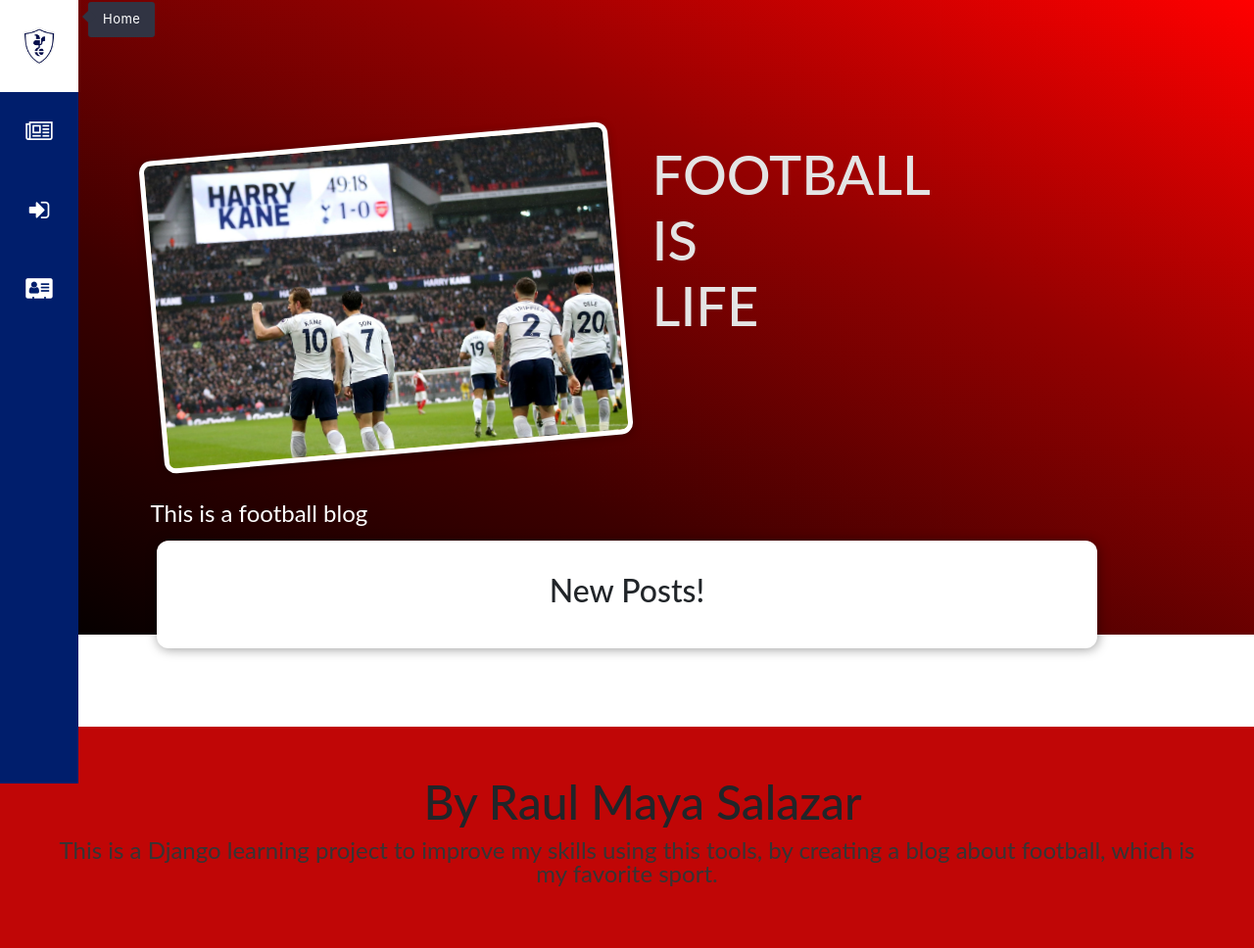
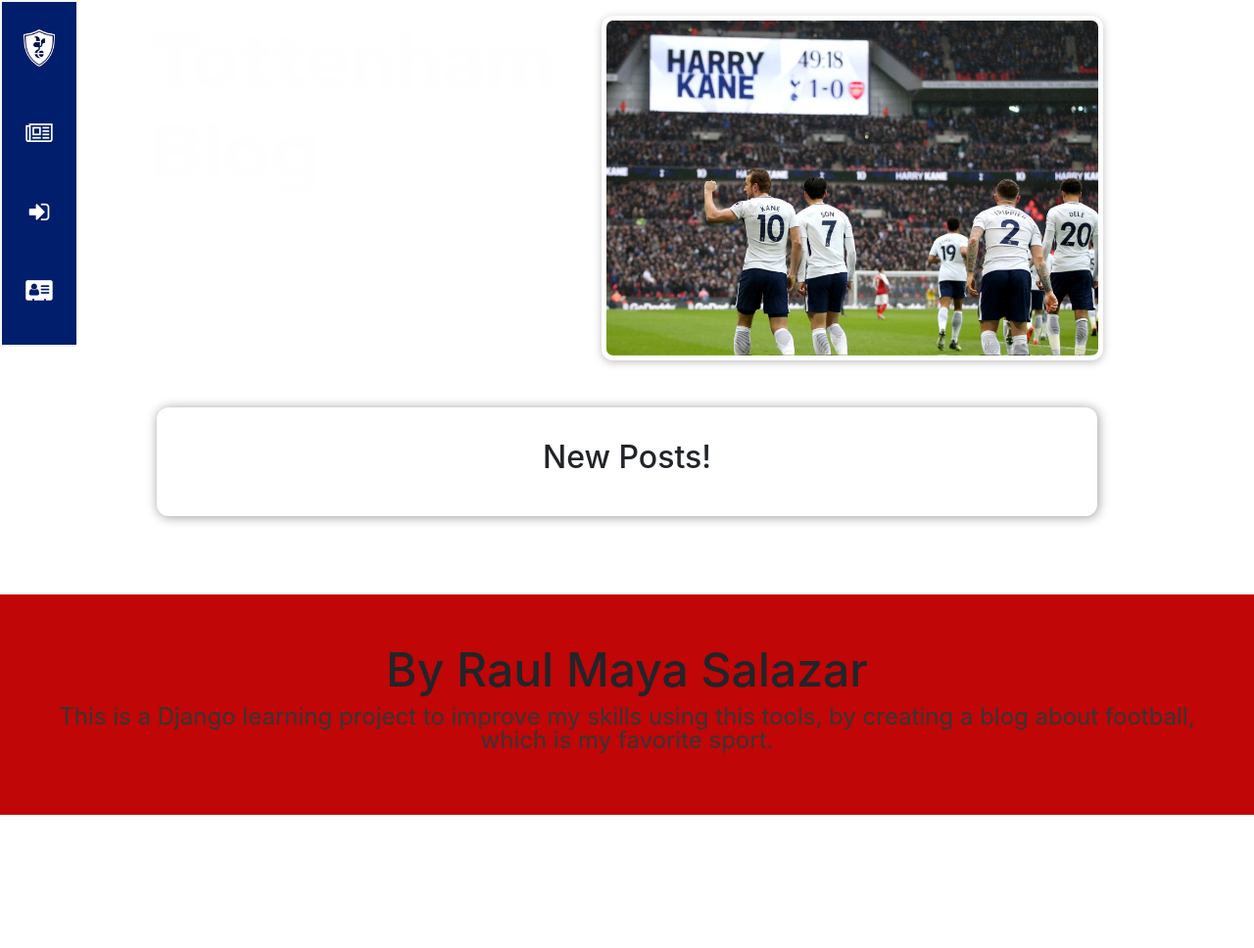
Before and after one commit to RaulMaya/Spurs-Blog, a Django app: page / in a window 1280 px wide. Shown: the whole page at 98% size. After the commit the page ends 832 px from the top, so only its background shows below. Run offline with Django 4.2, Linux system fonts and the light colour scheme; data that the repository does not hold is empty; some libraries are stand-ins or nearby versions.

Commit message:
CSS Update Index

```diff
--- a/my_blog/blog/static/blog/styles.css
+++ b/my_blog/blog/static/blog/styles.css
@@ -1,31 +1,45 @@
+@import url("https://fonts.googleapis.com/css?family=Red+Hat+Display:900&display=swap");
 #start {
-    background: linear-gradient(to right top, #000000, #3D0000, #950101, #FF0000);
-    padding: 6rem 12%;
+    background-image: url('https://www.stadia-magazine.com/wp-content/uploads/2019/05/Opening-Ceremony-cropped.jpg') op;
+    padding: 0.01rem 12%;
+    font-family: "Red Hat Display", sans-serif;
 }
+
 
 #start header {
   display: flex;
   align-items: flex-start;
-    margin: 3rem auto;
+  margin: 1rem auto;
+  width: fit-content;
+  height: 30rem;
 }
 
 #start img {
-    width: 30rem;
-    height: 20rem;
+  width: 32rem;
+  height: 22rem;
   object-fit: cover;
   object-position: top;
   border: 5px solid white;
   border-radius: 12px;
   background-color: #ffe1bf;
-    transform: rotateZ(-5deg);
+  transform: rotateZ(0deg);
   box-shadow: 0 2px 8px rgba(0, 0, 0, 0.25);
 }
 
-  #start h2 {
-    font-size: 3.5rem;
-    margin: 0 0 0 2rem;
-    color: #e4e4e4;
-    width: 10rem;
+#start h1 {
+  font-size: 6vw;
+  max-width: 75vw;
+  color: #fefefe;
+}
+#start h1 span {
+  background-image: linear-gradient(transparent calc(65% - 5px), #000656 5px);
+  background-size: 0;
+  background-repeat: no-repeat;
+  display: inline;
+  transition: 0.5s ease;
+}
+#start h1:hover span {
+  background-size: 100%;
 }
 
 #start p {
--- a/my_blog/blog/templates/blog/index.html
+++ b/my_blog/blog/templates/blog/index.html
@@ -13,10 +13,9 @@
 {% block content %}
     <section id="start">
         <header>
+            <h1><span>Tottenham Blog</span></h1>
             <img src="{% static "spurs.jpg" %}" alt="Iconic Moments"/>
-            <h2>FOOTBALL IS LIFE</h2>
         </header>
-        <p>This is a football blog</p>
     </section>
 
     <section id="latest-posts">
--- a/my_blog/static/global_styles.css
+++ b/my_blog/static/global_styles.css
@@ -2,21 +2,20 @@
   margin: 0;
   padding: 0;
   list-style: none;
-  font-family: "Lato", sans-serif;
   line-height: 1;
 }
 
 body {
   background-color: #f5f6f8;
-  overflow: hidden;
 }
 
 .sidebar-navigation {
   display: inline-block;
-  min-height: 100vh;
+  min-height:fit-content;
   width: 80px;
   background-color: #001E6C;
   float: left;
+  border: #f5f6f8 2px solid;
 }
 
 .sidebar-navigation ul {
```
Also changed, not shown: my_blog/static/spurs_stadium.jpg (added). Lines whose indentation alone changed are shown as unchanged.
